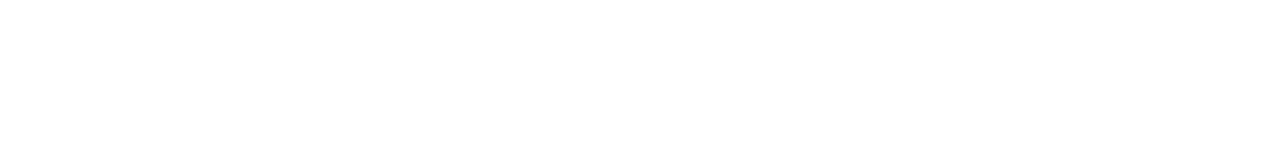
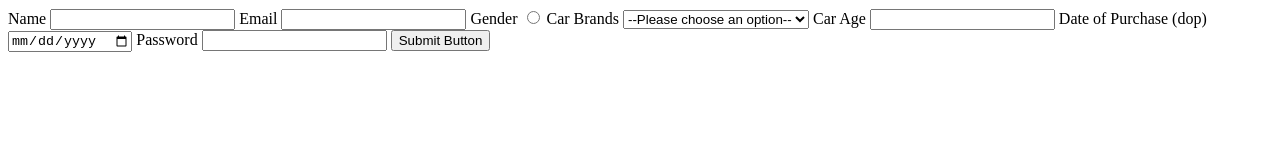
Before and after one commit to acciojob/car-insurance-form-Souvagyamallick, a website: page main.html in a window 1280 px wide. Drawn offline with Linux system fonts and the light colour scheme.

Commit message:
created a submission

```diff
--- a/main.html
+++ b/main.html
@@ -8,6 +8,35 @@
 
 <body>
 	<!-- the entire body must be written by student -->
+	<form action="#" method="post">
+		<label for="name">Name</label>
+		<input type="text" id="name" required>
+
+		<label for="email">Email</label>
+		<input type="email" id="email" required>
+
+		<label>Gender</label>
+		<input type="radio" name="gender" required>
+
+		<label for="cars">Car Brands</label>
+		<select id="cars" name="cars">
+			<option disabled selected>--Please choose an option--</option>
+			<option>BMW</option>
+			<option>Audi</option>
+			<option>Mercedez</option>
+		</select>
+
+		<label for="carage">Car Age</label>
+		<input type="number" id="carage" required>
+
+		<label for="dop">Date of Purchase (dop)</label>
+		<input type="date" id="dop" required>
+
+		<label for="password">Password</label>
+		<input type="password" id="password" required>
+
+		<button type="submit">Submit Button</button>
+	</form>
     <script type="text/javascript" src="./script.js">
 </script>
 
```
